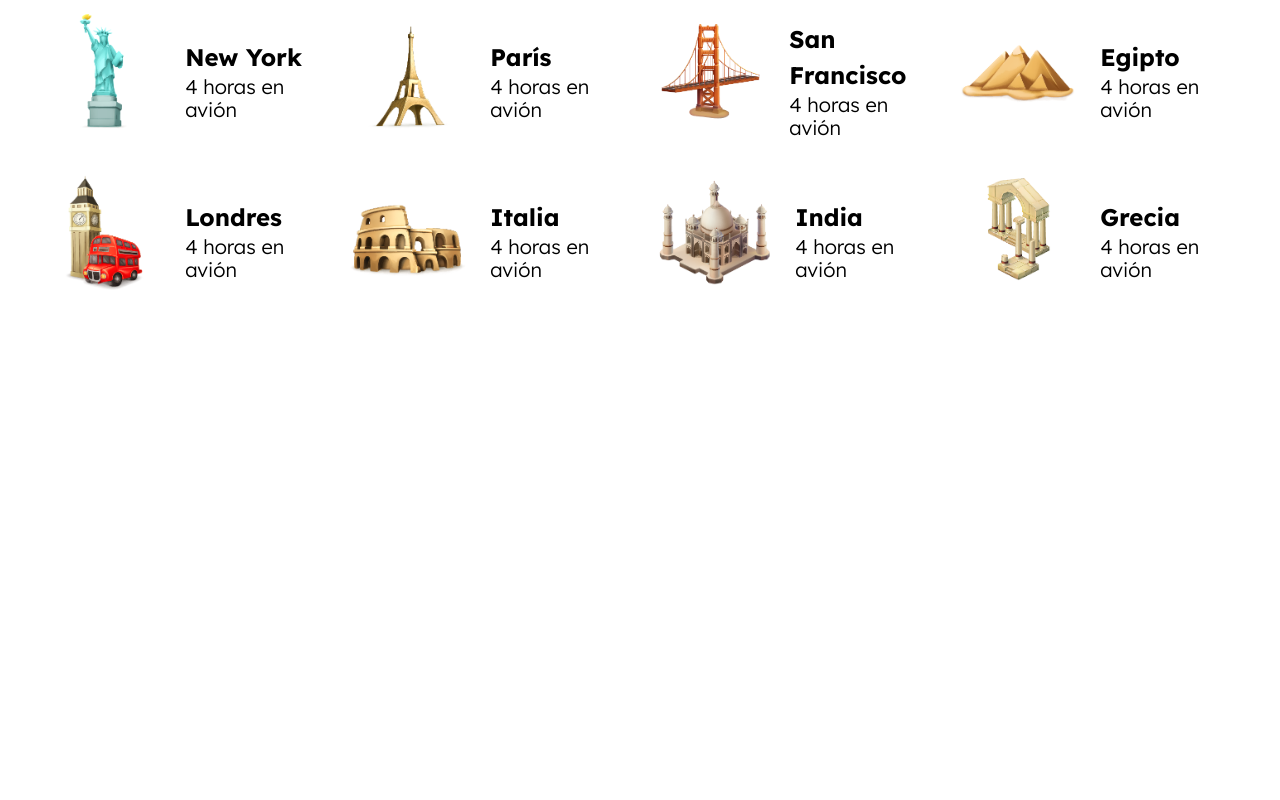
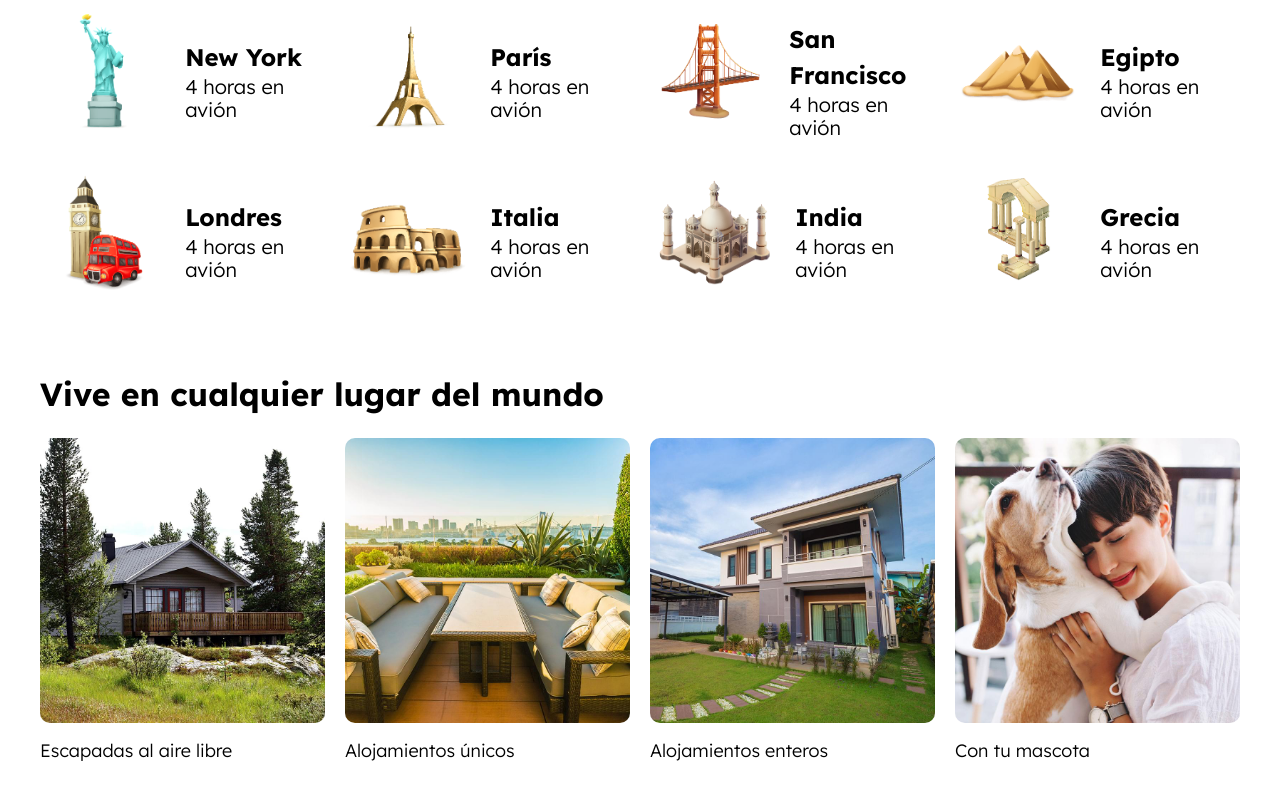
Before and after one commit to Geovanex24/Airbnb, a website: page index.html in a window 1280 px wide. Shown: the part 887-1687 px from the top of the page. Before the commit the page ends 1217 px from the top, so only its background shows below. Drawn offline with Linux system fonts and the light colour scheme.

Commit message:
feat: Add places

```diff
--- a/index.html
+++ b/index.html
@@ -155,6 +155,30 @@
             </li>
         </ul>
     </section>
+
+    <section class="lugares contenedor seccion">
+        <h2 class="lugares__heading">Vive en cualquier lugar del mundo</h2>
+
+        <div class="lugares__grid">
+            <div class="lugar">
+                <img src="build/img/vive_1.jpg" alt="Imagen del lugar" class="lugar__imagen">
+                <p class="lugar__nombre">Escapadas al aire libre</p>
+            </div>
+            <div class="lugar">
+                <img src="build/img/vive_2.jpg" alt="Imagen del lugar" class="lugar__imagen">
+                <p class="lugar__nombre">Alojamientos únicos</p>
+            </div>
+            <div class="lugar">
+                <img src="build/img/vive_3.jpg" alt="Imagen del lugar" class="lugar__imagen">
+                <p class="lugar__nombre">Alojamientos enteros</p>
+            </div>
+            <div class="lugar">
+                <img src="build/img/vive_4.jpg" alt="Imagen del lugar" class="lugar__imagen">
+                <p class="lugar__nombre">Con tu mascota</p>
+            </div>
+        </div>
+
+    </section>
 </body>
 
 </html>
--- a/src/scss/base/_mixins.scss
+++ b/src/scss/base/_mixins.scss
@@ -1,4 +1,4 @@
-@use 'variables' as v;
+@use "variables" as v;
 
 /** Media Queries **/
 @mixin telefono {
@@ -19,7 +19,6 @@
   }
 }
 
-
 @mixin boton($bgColor, $colorTexto) {
   background-color: $bgColor;
   padding: 2rem 4rem;
@@ -35,8 +34,18 @@
   }
 }
 
-@mixin grid($columnas, $espaciado ) {
+@mixin grid($columnas, $espaciado) {
   display: grid;
   gap: $espaciado;
   grid-template-columns: repeat($columnas, 1fr);
 }
+
+@mixin scroll-x {
+  overflow-y: hidden;
+  overflow-x: scroll;
+  scroll-snap-type: x mandatory;
+
+  > * {
+    scroll-snap-align: center;
+  }
+}
--- a/src/scss/ui/contenido/_index.scss
+++ b/src/scss/ui/contenido/_index.scss
@@ -1 +1,2 @@
 @forward "destinos";
+@forward "lugares";
--- /dev/null
+++ b/src/scss/ui/contenido/_lugares.scss
@@ -0,0 +1,30 @@
+@use "base/variables" as v;
+@use "base/mixins" as m;
+
+.lugares {
+  &__grid {
+    display: grid;
+    //Para poder darle el efecto de scroll debemos agregar un ancho fijo
+    grid-template-columns: repeat(4, 30rem);
+    column-gap: 4rem;
+    @include m.scroll-x;
+
+    @include m.tablet {
+      @include m.grid(2, 2rem);
+    }
+    @include m.desktop {
+      @include m.grid(4, 2rem);
+    }
+  }
+}
+
+.lugar {
+  //   scroll-snap-align: center;
+
+  &__imagen {
+    border-radius: 1rem;
+  }
+  &__nombre {
+    font-size: 1.8rem;
+  }
+}
```
Also changed, not shown: build/css/app.css, 1 other file. Lines whose indentation alone changed are shown as unchanged.
